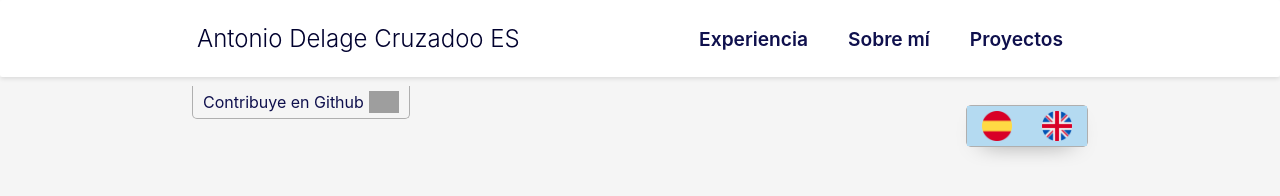
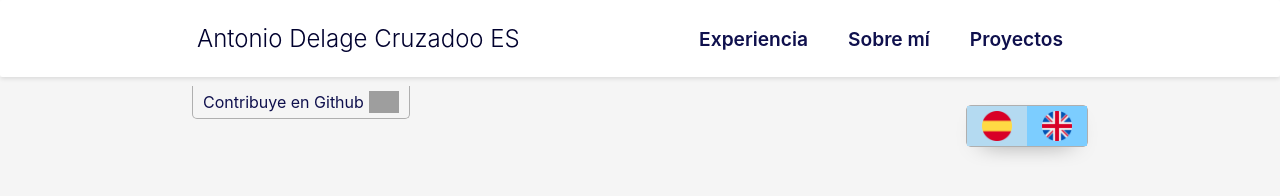
Before and after one commit to 10delin/portfolio, a React (Create React App) app: page / in a window 1280 px wide. In both pictures the pointer is over the element 1057 px from the left and 126 px from the top of the page. Shown: the top 196 px of the page. Built offline with nearby package versions, Linux system fonts and the light colour scheme; grey boxes are pictures that could not be loaded.

Commit message:
fix(change-language): fix hover color

```diff
--- a/src/styles/components/_change-language.scss
+++ b/src/styles/components/_change-language.scss
@@ -17,7 +17,7 @@
     cursor: pointer;
 
     &:hover {
-      background-color: #b4daf1;
+      background-color: #7ccdff;
     }
     img {
       width: 30px;
@@ -34,9 +34,6 @@
     cursor: pointer;
     background-color: #b4daf1;
 
-    &:hover {
-      background-color: #b4daf1;
-    }
     img {
       width: 30px;
     }
```
